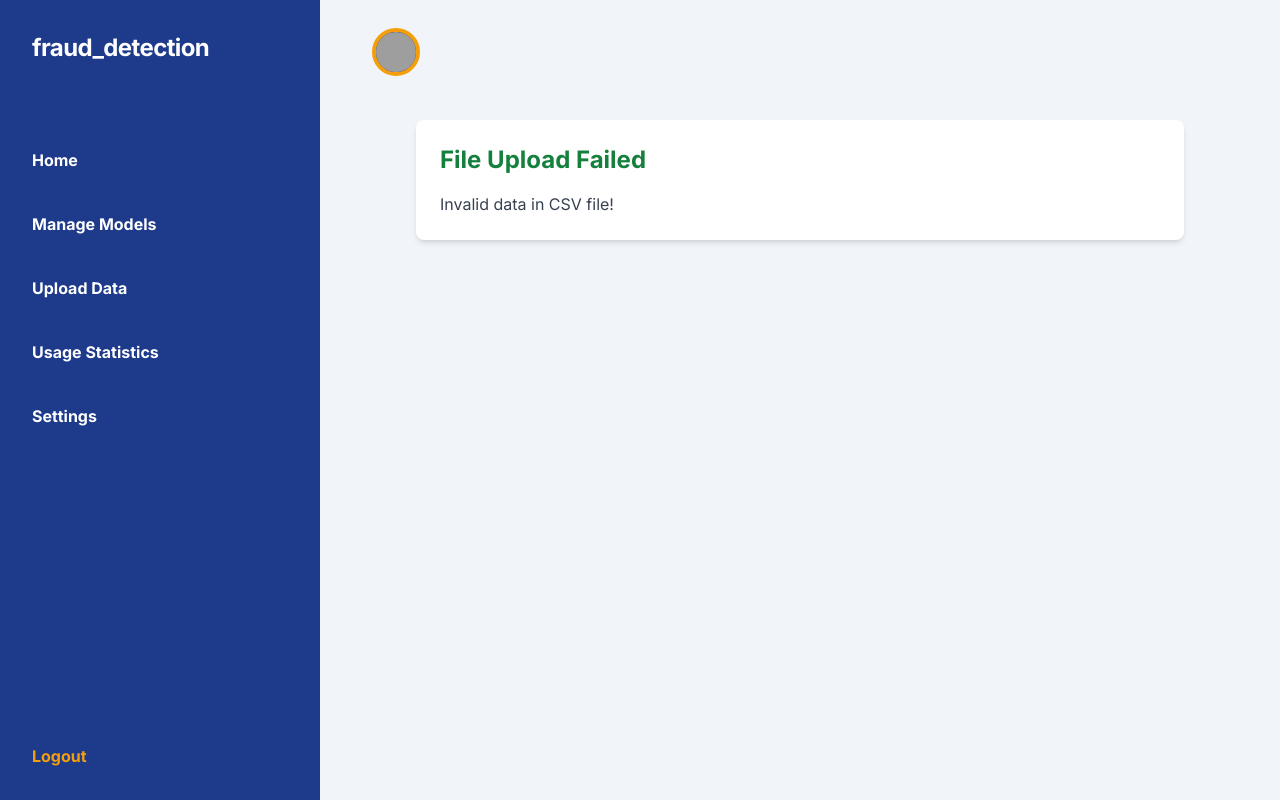
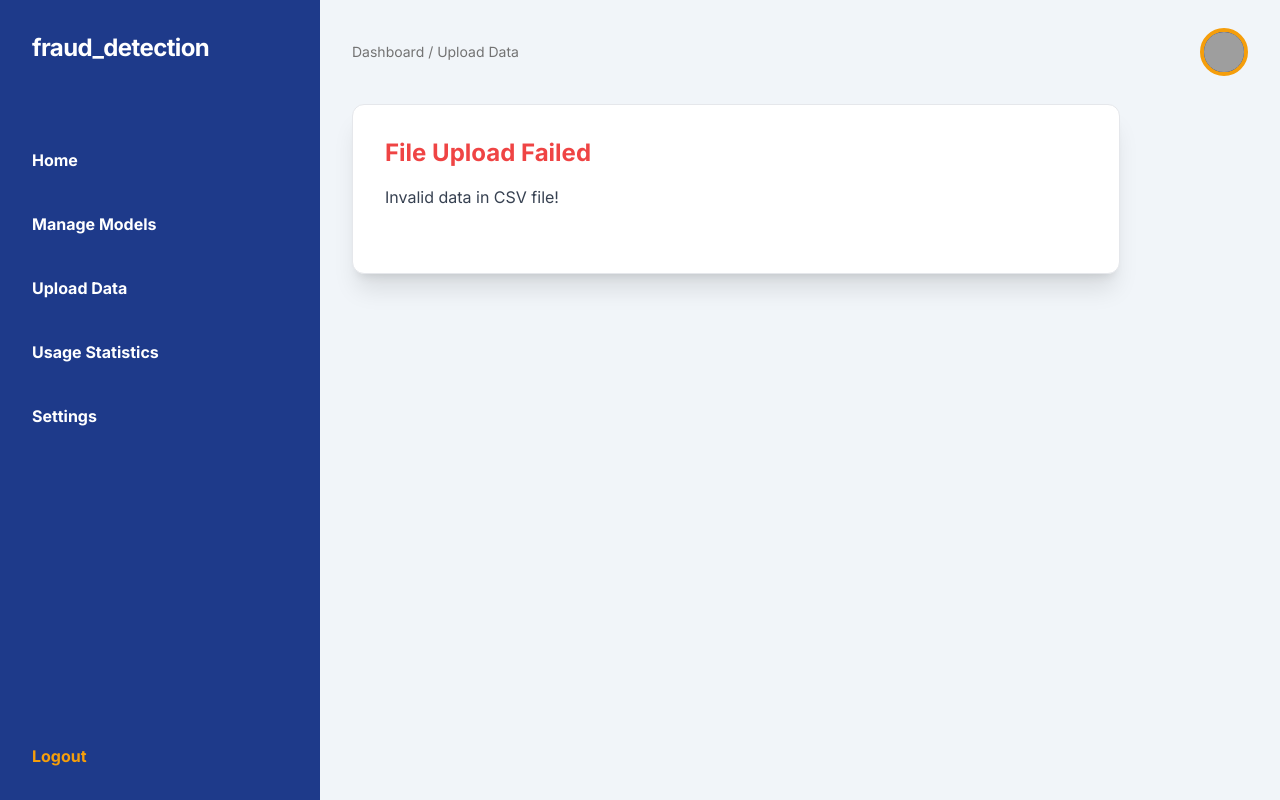
Before and after one commit to jnsltk/fraud_detection, a Django app: page /import_data/failure/ in a window 1280 px wide. Run offline with Django 5.2, Linux system fonts and the light colour scheme; parts of the project's set-up code (start-up, migrations or seed data) failed here and were passed over; some libraries are stand-ins or nearby versions; grey boxes are pictures that could not be loaded.

Commit message:
#17 Update file upload success and failure pages

```diff
--- a/fraud_detection/db_importer/templates/failure.html
+++ b/fraud_detection/db_importer/templates/failure.html
@@ -1,10 +1,17 @@
 {% extends "dashboard/base_dashboard.html" %}
 
+{% block breadcrumbs %}
+    <span class="block text-sm text-neutral-500">Dashboard / Upload Data</span>
+{% endblock %}
+
 {% block content %}
-<div class="max-w-3xl mx-auto bg-white shadow-md rounded-lg p-6 my-4">
-    <h1 class="text-2xl font-bold text-green-700 mb-4">File Upload Failed</h1>
-    <p class="text-gray-700">
-        {{ message }}
-    </p>
-</div>
+
+    <div class="max-w-3xl mx-8">
+        <div class="bg-white shadow-xl rounded-xl border p-8 mb-12">
+            <h2 class="text-2xl font-bold pb-4 text-red-500">File Upload Failed</h2>
+            <p class="text-gray-700 mb-8">
+                {{ message }}
+            </p>
+        </div>
+    </div>
 {% endblock %}
```
Also changed, not shown: fraud_detection/db_importer/templates/success.html (+13 -6 lines).
